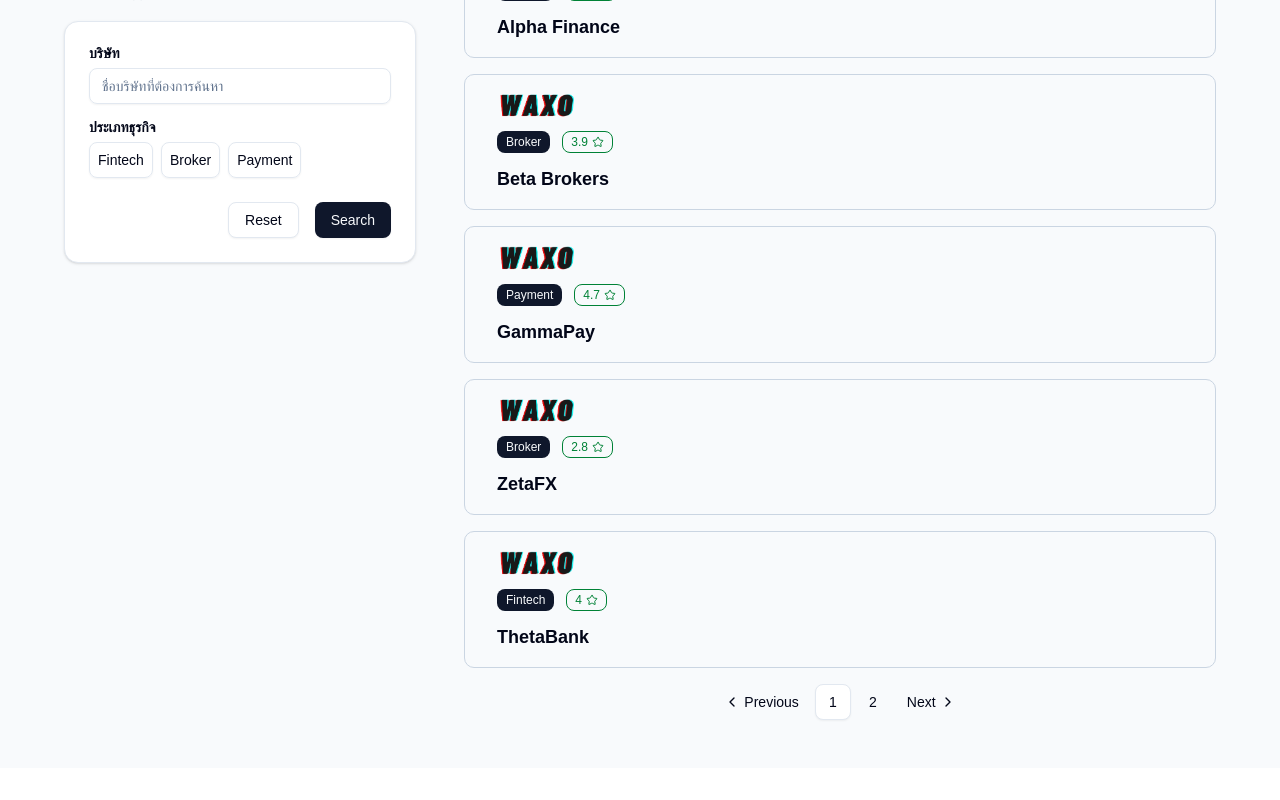
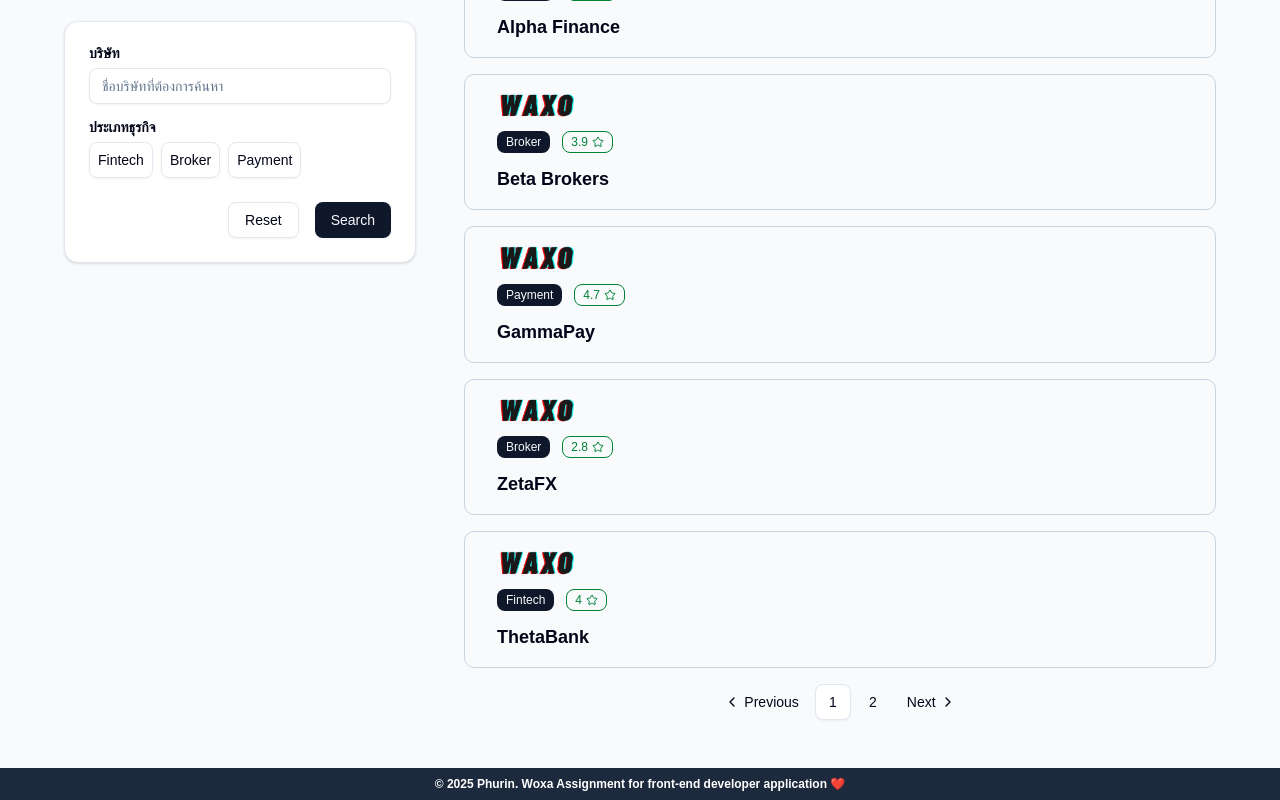
Before and after one commit to phurinler/woxa-frontend-phurin, a Next.js app: page / in a window 1280 px wide. Shown: the part 1546-2346 px from the top of the page. Before the commit the page ends 2314 px from the top, so only its background shows below. Built offline with nearby package versions, Linux system fonts and the light colour scheme.

Commit message:
create footer section

```diff
--- /dev/null
+++ b/src/components/layout/Footer/index.jsx
@@ -0,0 +1,16 @@
+const Footer = () => {
+  return (
+    <section>
+      <div className="flex justify-center items-center py-2 px-12 bg-slate-800">
+        <p className="text-xs md: text-md text-white text-center">
+          <b>
+            © 2025 Phurin. Woxa Assignment for front-end developer application
+            ❤️
+          </b>
+        </p>
+      </div>
+    </section>
+  );
+};
+
+export default Footer;
--- a/src/components/layout/index.jsx
+++ b/src/components/layout/index.jsx
@@ -1,3 +1,4 @@
+import Footer from "./Footer";
 import Navbar from "./navbar";
 import SidebarMenu from "./Navbar/SidebarMenu";
 
@@ -8,6 +9,7 @@
         <Navbar />
         <SidebarMenu />
         {children}
+        <Footer />
       </main>
     </>
   );
```
